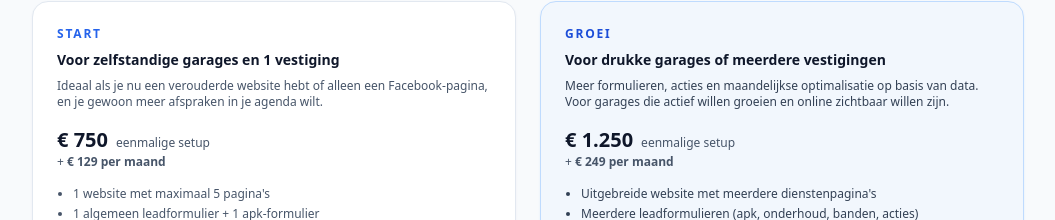
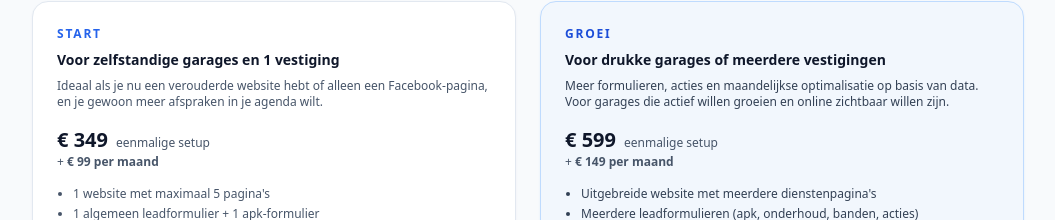
Before and after one commit to ICTSander/garage-maertzdorf, a Next.js app: page /prijzen in a window 1280 px wide. Shown: the part 332-552 px from the top of the page, without its empty margins (112-1167 px from the left). Built offline with nearby package versions, Linux system fonts and the light colour scheme.

Commit message:
changed pricing

```diff
--- a/app/prijzen/page.tsx
+++ b/app/prijzen/page.tsx
@@ -41,11 +41,11 @@ export default function PrijzenPage() {
           </p>
 
           <div className="mt-4 flex items-baseline gap-2 text-slate-900">
-            <span className="text-xl font-semibold">€ 750</span>
+            <span className="text-xl font-semibold">€ 349</span>
             <span className="text-xs text-slate-600">eenmalige setup</span>
           </div>
           <div className="text-xs text-slate-600">
-            + <span className="font-semibold">€ 129 per maand</span>
+            + <span className="font-semibold">€ 99 per maand</span>
           </div>
 
           <ul className="mt-4 list-disc space-y-1 pl-4 text-xs text-slate-600">
@@ -80,11 +80,11 @@ export default function PrijzenPage() {
           </p>
 
           <div className="mt-4 flex items-baseline gap-2 text-slate-900">
-            <span className="text-xl font-semibold">€ 1.250</span>
+            <span className="text-xl font-semibold">€ 599</span>
             <span className="text-xs text-slate-600">eenmalige setup</span>
           </div>
           <div className="text-xs text-slate-600">
-            + <span className="font-semibold">€ 249 per maand</span>
+            + <span className="font-semibold">€ 149 per maand</span>
           </div>
 
           <ul className="mt-4 list-disc space-y-1 pl-4 text-xs text-slate-700">
```
